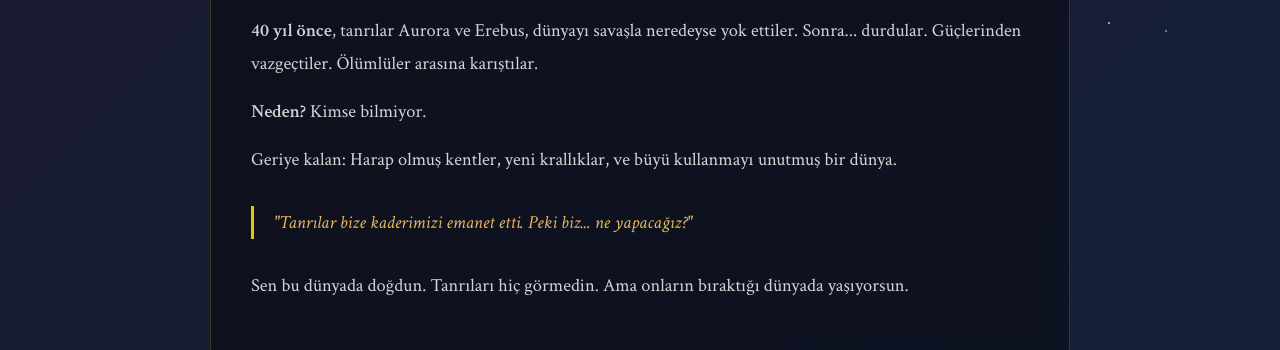
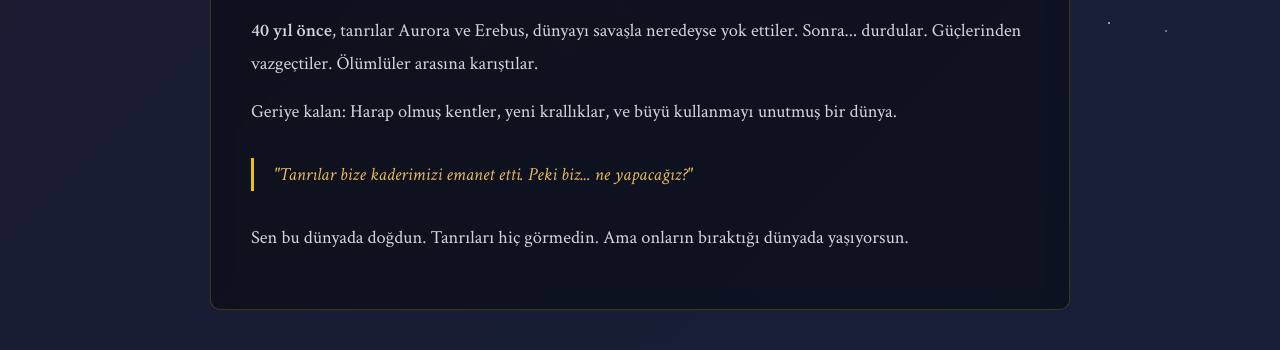
Before and after one commit to emreefeyuksel/duobus-solis, a plain HTML site: page index.html in a window 1280 px wide. Shown: the part 750-1100 px from the top of the page. Drawn offline with Linux system fonts and the light colour scheme.

Commit message:
Update index.html

```diff
--- a/index.html
+++ b/index.html
@@ -271,8 +271,6 @@
             <div class="section-content">
                 <p><strong>40 yıl önce</strong>, tanrılar Aurora ve Erebus, dünyayı savaşla neredeyse yok ettiler. Sonra... durdular. Güçlerinden vazgeçtiler. Ölümlüler arasına karıştılar.</p>
 
-                <p><strong>Neden?</strong> Kimse bilmiyor.</p>
-
                 <p>Geriye kalan: Harap olmuş kentler, yeni krallıklar, ve büyü kullanmayı unutmuş bir dünya.</p>
 
                 <div class="quote">
@@ -491,4 +489,5 @@
         window.addEventListener('load', revealOnScroll);
     </script>
 </body>
+
 </html>
```
